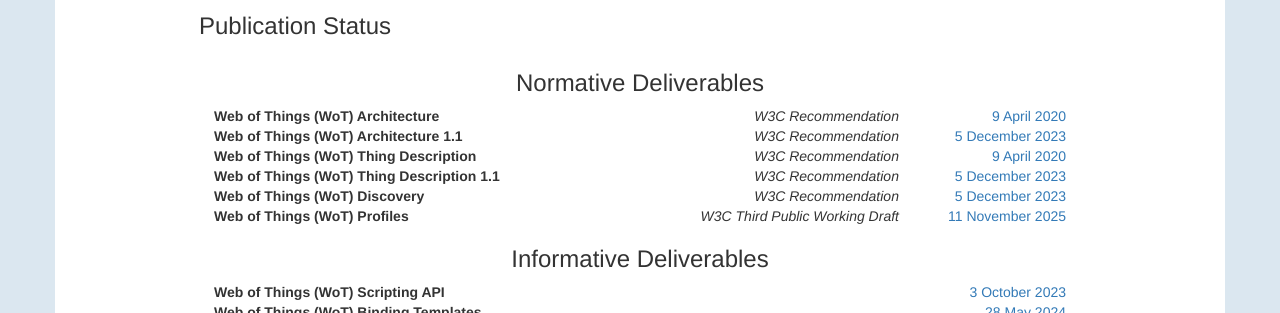
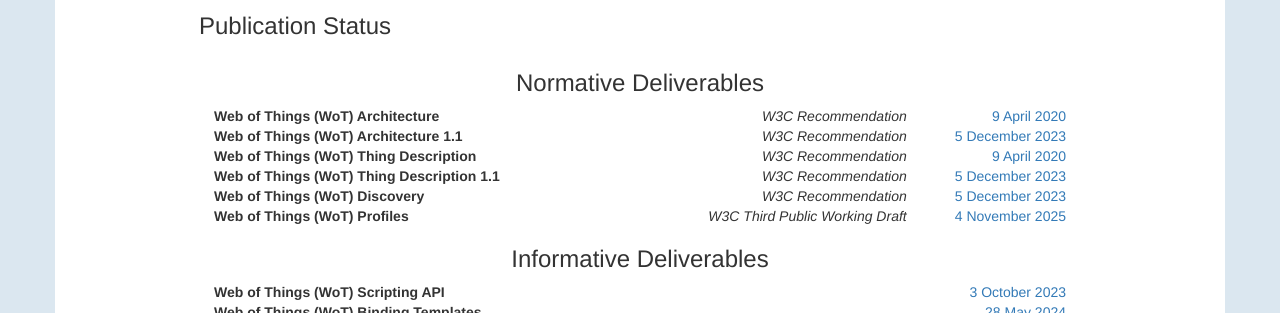
Before and after one commit to w3c/wot-marketing, a Jekyll site: the page built from docs/wg/index.html, in a window 1280 px wide. Shown: the part 1003-1316 px from the top of the page. Built offline with Jekyll 4.4.1, drawn with Linux system fonts in a browser that asks for light colours; nearby versions of some CDN libraries; comment, search, counter and statistics services are not loaded.

Commit message:
Update docs/wg/index.html
Co-authored-by: Ben Francis <ben@krellian.com>

```diff
--- a/docs/wg/index.html
+++ b/docs/wg/index.html
@@ -139,7 +139,7 @@
 						<tr>
 							<th>Web of Things (WoT) Profiles</th>
 							<td style="text-align:right;"><i>W3C Third Public Working Draft</i></td>
-							<td style="text-align:right;"><a href="https://www.w3.org/TR/2025/WD-wot-profile-20251104/">11 November 2025</a></td>
+							<td style="text-align:right;"><a href="https://www.w3.org/TR/2025/WD-wot-profile-20251104/">4 November 2025</a></td>
 						</tr>
 					</tbody>
 				</table>
```
